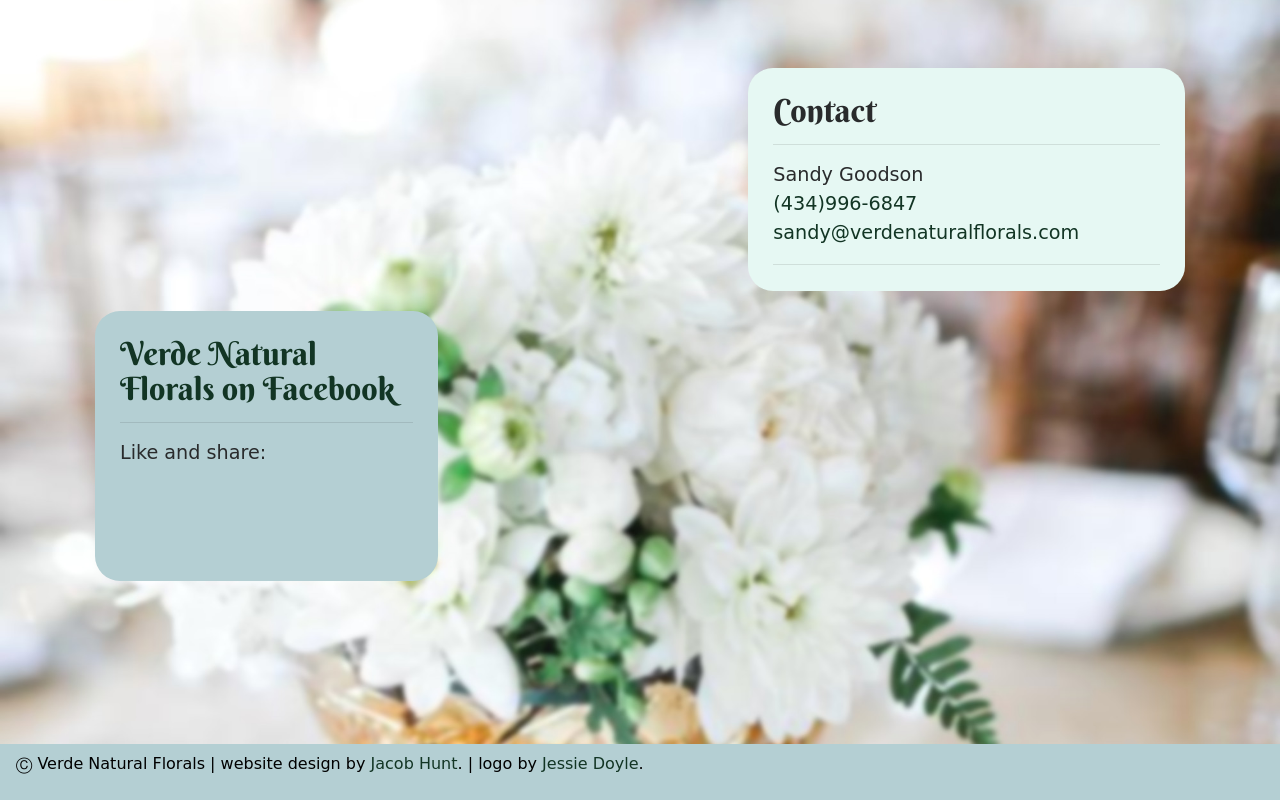
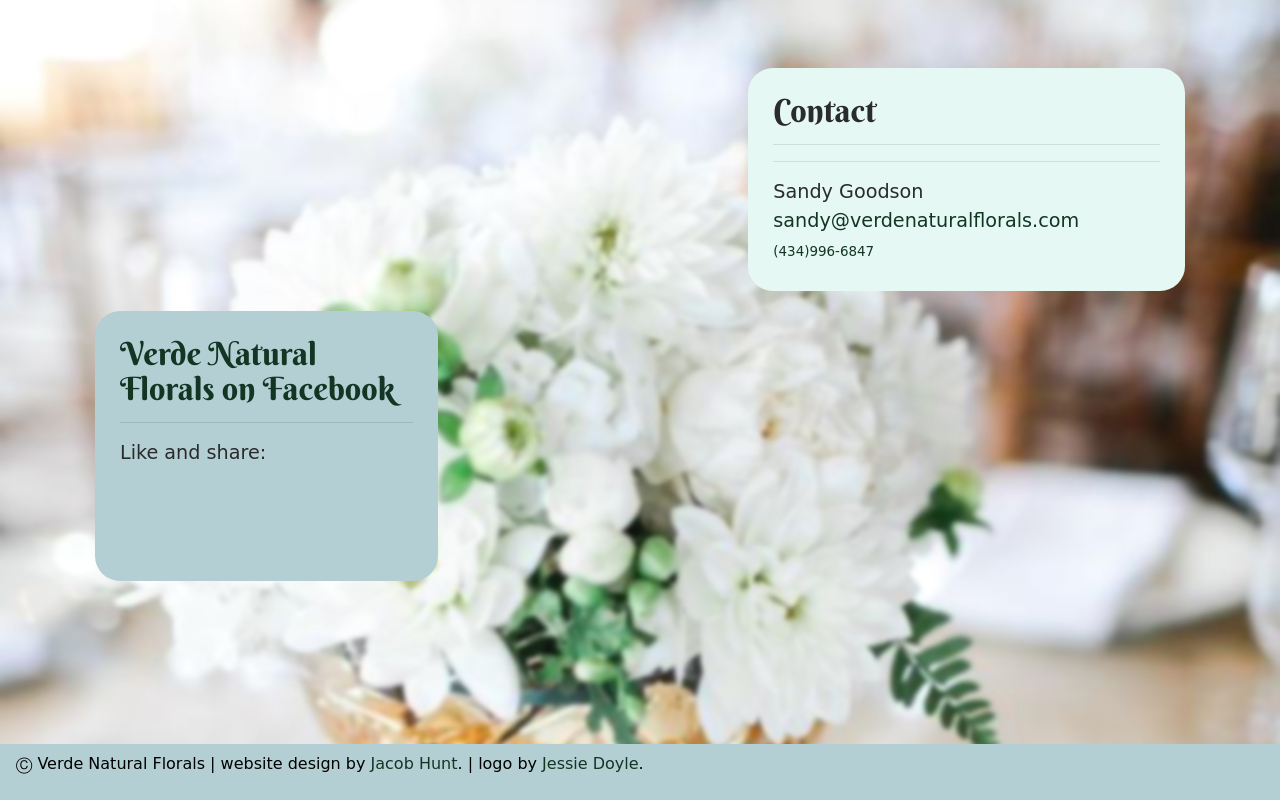
Before and after one commit to sunnychapsnap/verde, a plain HTML site: page index.html in a window 1280 px wide. Shown: the part 2267-3067 px from the top of the page. Drawn offline with nearby package versions, Linux system fonts and the light colour scheme; grey boxes are pictures that could not be loaded; a script that the page names is missing; a web font is replaced by a local one.

Commit message:
Font sizes

```diff
--- a/css/style.scss
+++ b/css/style.scss
@@ -44,6 +44,10 @@ $nav_font: 'Berkshire Swash', cursive;
 $nav_text_size: 1em;
 $testimonials_font: 'Arima Madurai', cursive;
 $testimonials_text_weight: italic;
+$testimonial_lg_text_size: 0.8em;
+$testimonial_compact_text_size: 0.8em;
+$contacts_text_size: 1.2em;
+$phone_number_text_size: 0.7em;
 
 // Layout and positioning
 $pg_1_body_padding: 20px 0px 0px 0px;
@@ -59,9 +63,6 @@ $logo_size_md: 250px;
 $logo_border_size_md: 350px;
 $logo_size_sm: 175px;
 $logo_border_size_sm: 250px;
-$testimonial_lg_text_size: 0.8em;
-$testimonial_compact_text_size: 0.8em;
-$contacts_text_size: 1.2em;
 
 // Responsive CSS
 @media(min-width: 1200px) {
@@ -465,3 +466,7 @@ a:hover {
 .contacts-text {
   font-size: $contacts_text_size;
 }
+
+.phone-number {
+  font-size: $phone_number_text_size;
+}
--- a/index.html
+++ b/index.html
@@ -553,20 +553,22 @@
 
           <hr />
 
-          <p class="contacts-text">
-            Sandy Goodson <br />
-            <a href="tel:434-996-6847">
-              (434)996-6847
-            </a><br />
-            <a href="mailto:sandy@verdenaturalflorals.com">
-              sandy@verdenaturalflorals.com
-            </a>
-          </p>
+          <script type="text/javascript" src="https://form.jotform.com/jsform/82126035684153">
+          </script>
 
           <hr />
 
-          <script type="text/javascript" src="https://form.jotform.com/jsform/82126035684153">
-          </script>
+          <p class="contacts-text">
+            Sandy Goodson <br />
+            <a href="mailto:sandy@verdenaturalflorals.com">
+              sandy@verdenaturalflorals.com
+            </a><br />
+            <a href="tel:434-996-6847">
+              <span class="phone-number">
+                (434)996-6847
+              </span>
+            </a>
+          </p>
 
         </div>
       </div>
```
Also changed, not shown: css/style.css, 1 other file.
